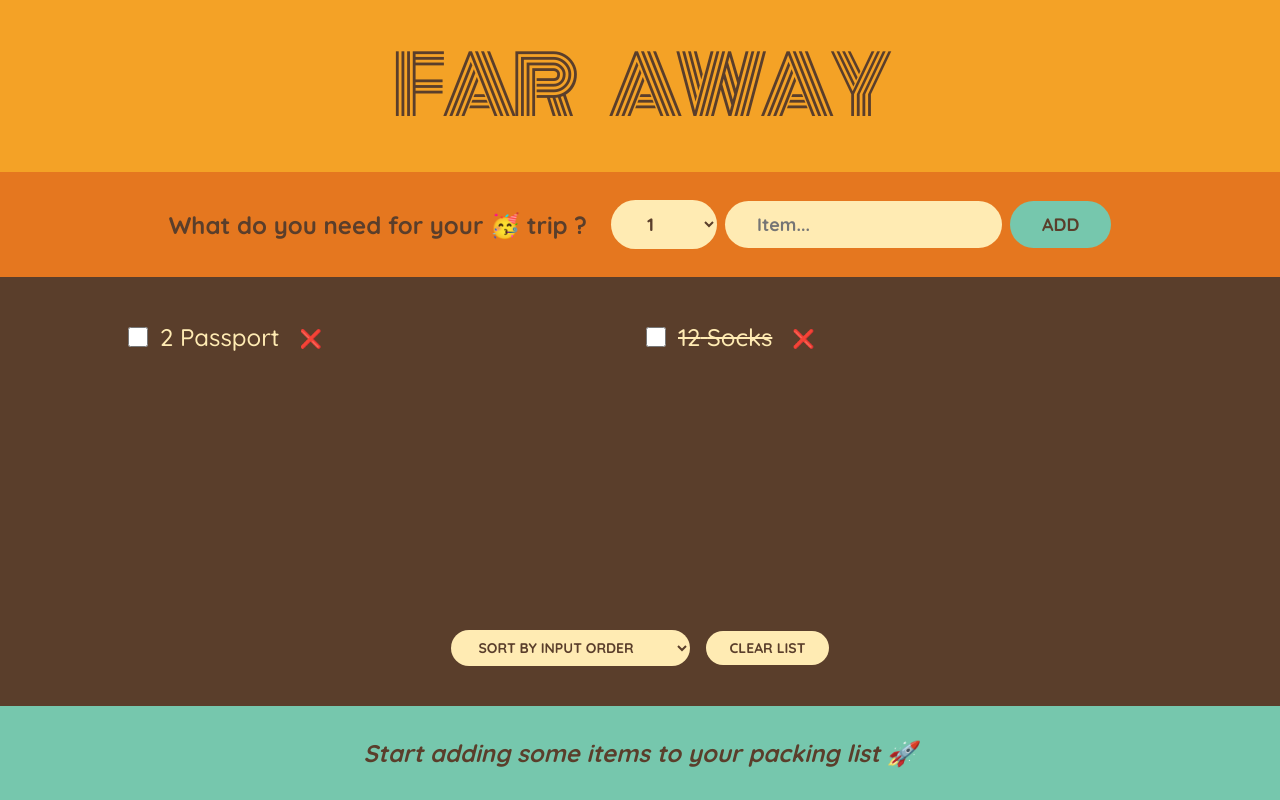
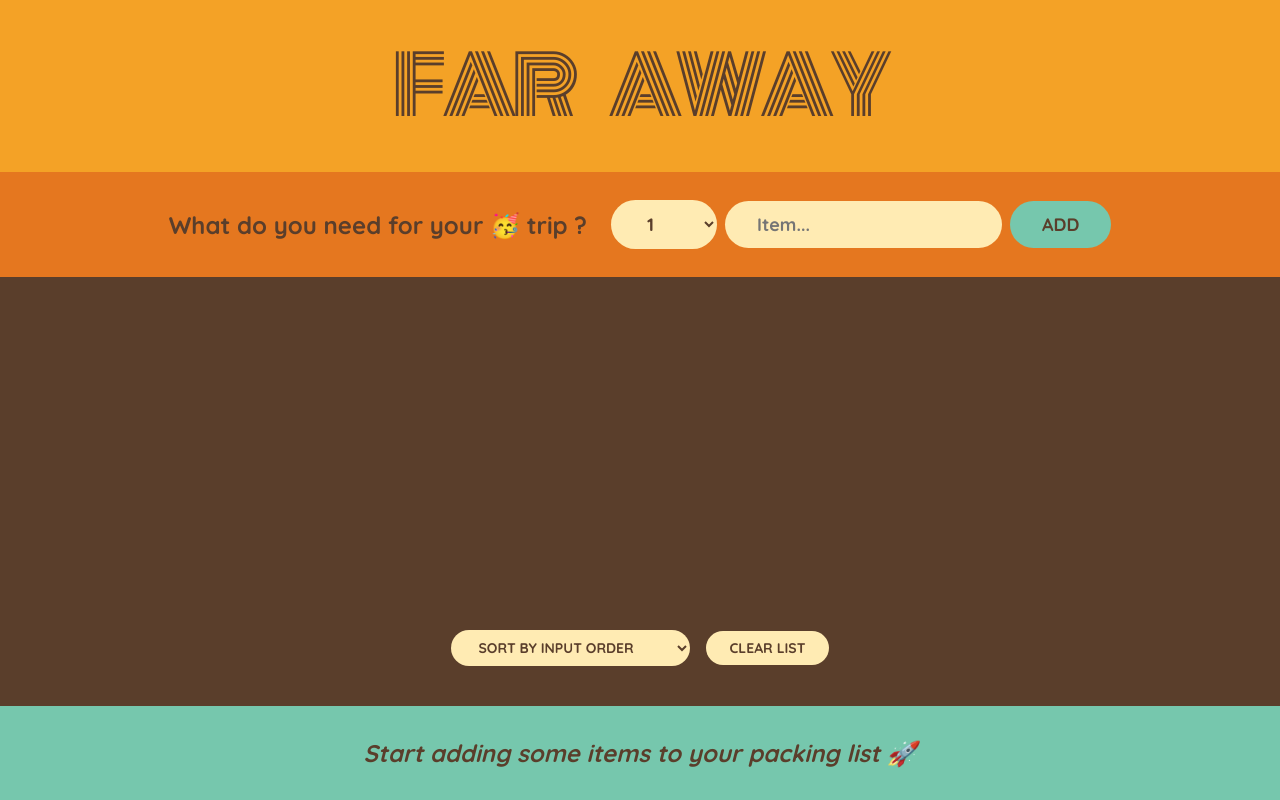
Before and after one commit to Bouchtarate/far-away, a React (Create React App) app: page / in a window 1280 px wide. Built offline with nearby package versions, Linux system fonts and the light colour scheme.

Commit message:
lift up the store data state to the first common state whitch is app to send the data to list comp as a prop and send the function to the form com as a prop

```diff
--- a/src/App.jsx
+++ b/src/App.jsx
@@ -2,13 +2,18 @@ import { AddForm } from "./components/AddForm";
 import { Header } from "./components/Header";
 import { List } from "./components/List";
 import { State } from "./components/State";
+import { useState } from "react";
 
 export default function App() {
+  const [items, setItems] = useState([]);
+  const handleAddItems = (item) => {
+    setItems((items) => [...items, item]);
+  };
   return (
     <div className="app">
       <Header />
-      <AddForm />
-      <List />
+      <AddForm onAddItems={handleAddItems} />
+      <List items={items} />
       <State />
     </div>
   );
--- a/src/components/AddForm.jsx
+++ b/src/components/AddForm.jsx
@@ -1,11 +1,11 @@
 import { useState } from "react";
 
-export const AddForm = () => {
+export const AddForm = ({ onAddItems }) => {
+  const [quantity, setQuantity] = useState(1);
+  const [description, setDescription] = useState("");
   const numbers = [
     1, 2, 3, 4, 5, 6, 7, 8, 9, 10, 11, 12, 13, 14, 15, 16, 17, 18, 19, 20,
   ];
-  const [quantity, setQuantity] = useState(1);
-  const [description, setDescription] = useState("");
   const handlerSubmit = (ev) => {
     ev.preventDefault();
     if (description !== "") {
@@ -17,6 +17,7 @@ export const AddForm = () => {
       };
       setDescription("");
       setQuantity(1);
+      onAddItems(newItem);
     }
   };
   return (
--- a/src/components/List.jsx
+++ b/src/components/List.jsx
@@ -1,27 +1,11 @@
 import { Item } from "./Item";
-import { AddForm } from "./AddForm";
-const initialItems = [
-  {
-    id: 1,
-    description: "Passport",
-    quantity: 2,
-    packed: false,
-  },
-  {
-    id: 2,
-    description: "Socks",
-    quantity: 12,
-    packed: true,
-  },
-];
-export const List = () => {
+export const List = ({ items }) => {
   return (
     <div className="list">
       <ul>
-        {initialItems.map((item) => (
+        {items.map((item) => (
           <Item
             key={item.id}
-            id={item.id}
             quantity={item.quantity}
             description={item.description}
             packed={item.packed}
```
